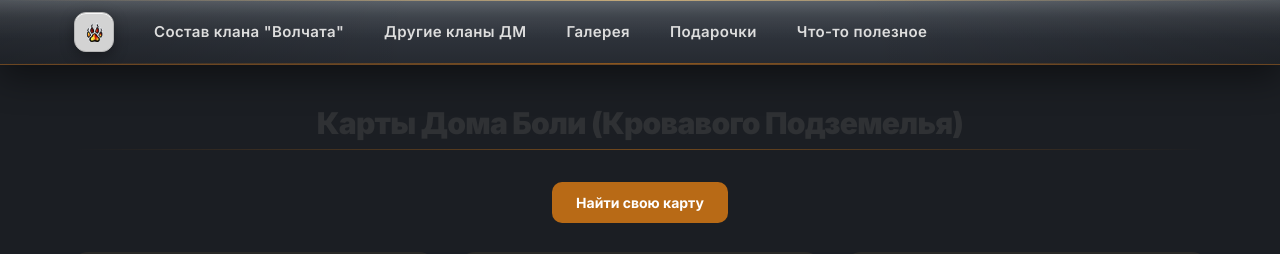
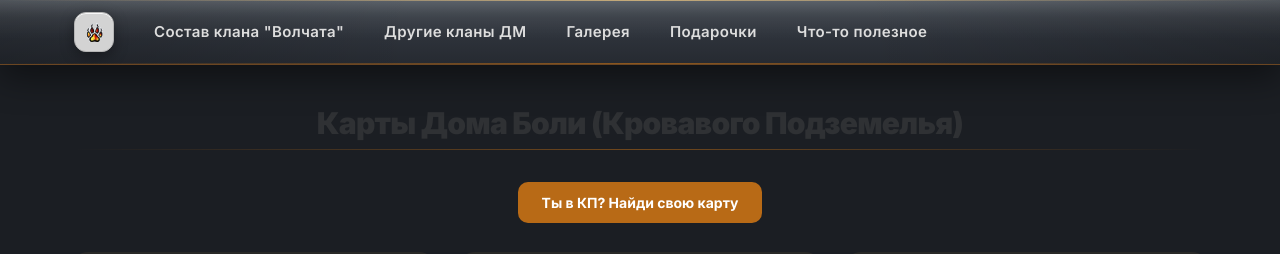
Before and after one commit to reverie-w-sh/dm-portal, a Next.js app: page /dim-boli in a window 1280 px wide. Shown: the top 254 px of the page. Built offline with nearby package versions, Linux system fonts and the light colour scheme.

Commit message:
Update page.tsx

```diff
--- a/src/app/dim-boli/page.tsx
+++ b/src/app/dim-boli/page.tsx
@@ -236,7 +236,7 @@ export default function DimBoliPage() {
             className="btn-primary"
             onClick={() => setSearchMode((v) => !v)}
           >
-            {searchMode ? "Скрыть поиск" : "Найти свою карту"}
+            {searchMode ? "Скрыть поиск" : "Ты в КП? Найди свою карту"}
           </button>
         </div>
 
```
